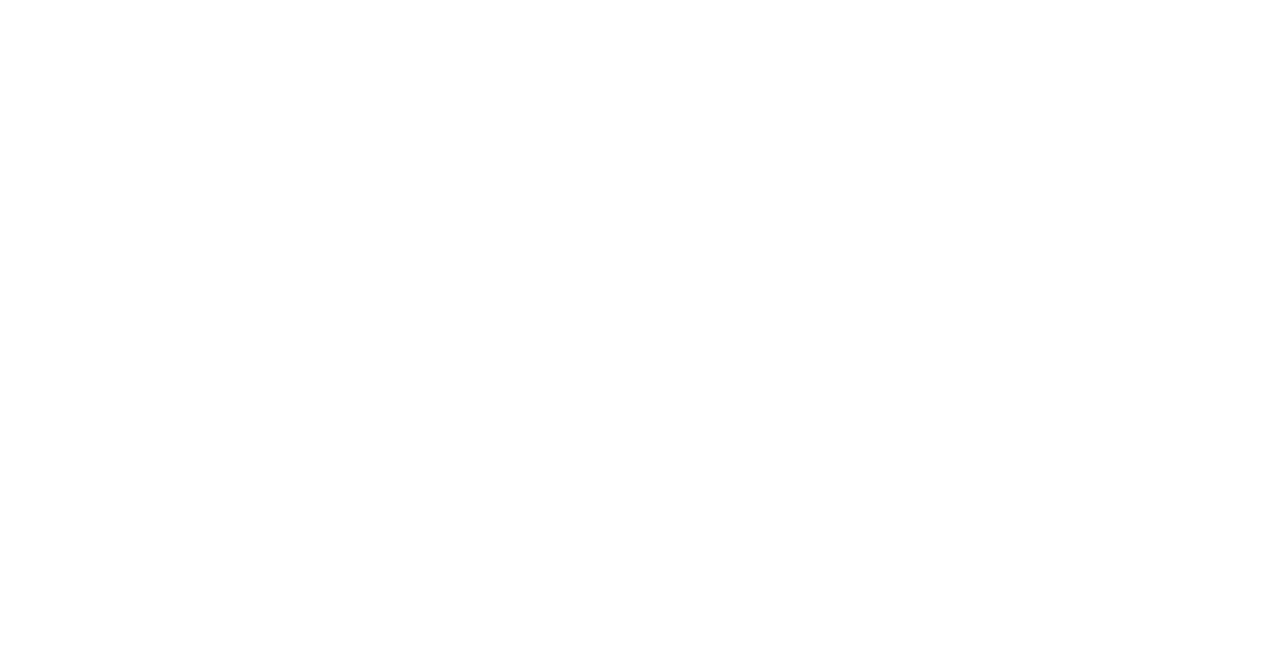
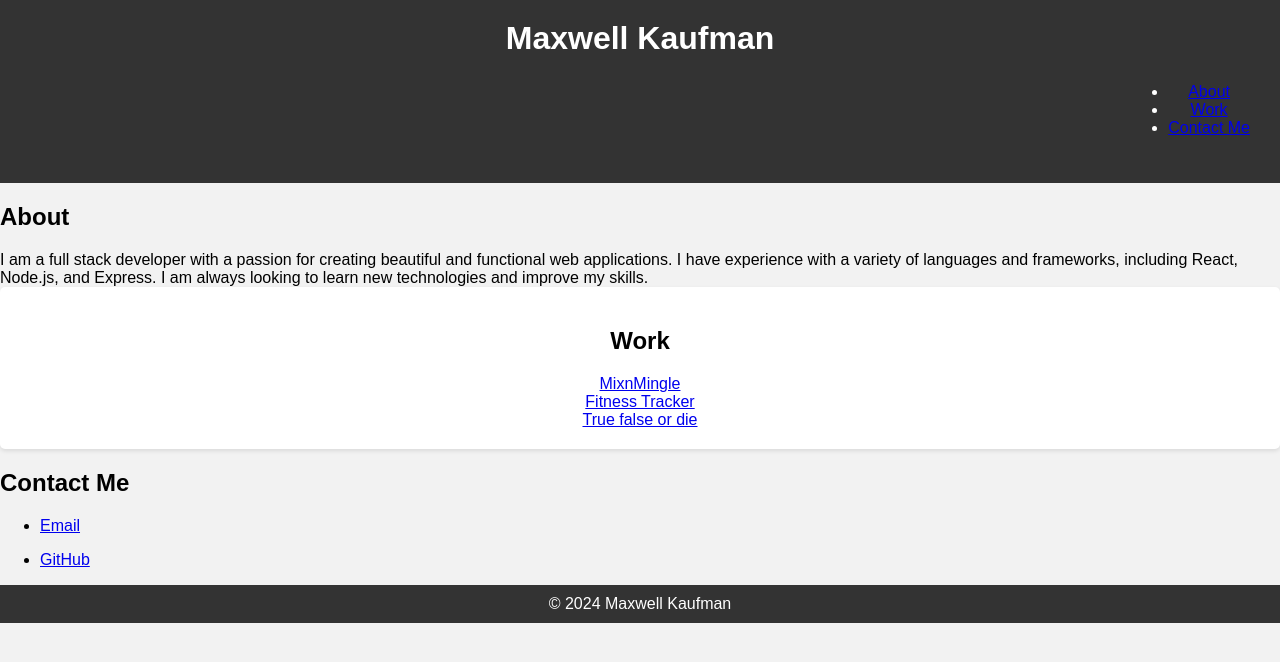
Before and after one commit to MaxwellKaufman/Professional-Portfolio, a plain HTML site: page index.html in a window 1280 px wide. Drawn offline with Linux system fonts and the light colour scheme.

Commit message:
updated HTML and added some CSS styling

```diff
--- a/Assets/style.css
+++ b/Assets/style.css
@@ -12,12 +12,31 @@ body {
   background-color: #f2f2f2;
 }
 
+/* Style the class work */
+.work {
+  background-color: #fff;
+  padding: 20px;
+  margin-bottom: 20px;
+  border-radius: 5px;
+  box-shadow: 0 2px 4px rgba(0, 0, 0, 0.1);
+  display: flex;
+  flex-direction: column;
+  align-items: center;
+  justify-content: center;
+}
 /* Style the header */
 header {
   background-color: #333;
   color: #fff;
   padding: 20px;
   text-align: center;
+}
+
+/* Style the navigation */
+nav {
+  display: flex;
+  justify-content: flex-end;
+  padding: 10px;
 }
 
 /* Style the main content */
--- a/index.html
+++ b/index.html
@@ -4,6 +4,63 @@
     <meta charset="UTF-8" />
     <meta name="viewport" content="width=device-width, initial-scale=1.0" />
     <title>Document</title>
+    <link rel="stylesheet" href="./Assets/style.css" />
   </head>
-  <body></body>
+  <body>
+    <header>
+      <h1>Maxwell Kaufman</h1>
+      <nav>
+        <ul>
+          <li><a href="#about">About</a></li>
+          <li><a href="#work">Work</a></li>
+          <li><a href="#contact">Contact Me</a></li>
+        </ul>
+      </nav>
+    </header>
+    <section>
+      <h2>About</h2>
+      <p>
+        I am a full stack developer with a passion for creating beautiful and
+        functional web applications. I have experience with a variety of
+        languages and frameworks, including React, Node.js, and Express. I am
+        always looking to learn new technologies and improve my skills.
+      </p>
+    </section>
+    <section class="work">
+      <h2>Work</h2>
+      <div>
+        <p>
+          <a href="https://github.com/henrythedrip/bootcamp-group-project-1"
+            >MixnMingle</a
+          >
+        </p>
+      </div>
+      <div>
+        <p>
+          <a href="https://github.com/hyrumsdolan/fitness-tracker-MVC"
+            >Fitness Tracker</a
+          >
+        </p>
+      </div>
+      <div>
+        <p>
+          <a href="https://github.com/henrythedrip/truth-false-or-die"
+            >True false or die</a
+          >
+        </p>
+      </div>
+    </section>
+    <section class="contact">
+      <h2>Contact Me</h2>
+      <ul>
+        <li><a href="mailto:maxkaufman1@gmail.com">Email</a></li>
+      </ul>
+      <ul>
+        <li><a href="https://github.com/MaxwellKaufman">GitHub</a></li>
+      </ul>
+    </section>
+    <footer>
+      <p>&copy; 2024 Maxwell Kaufman</p>
+    </footer>
+  </body>
 </html>
```
